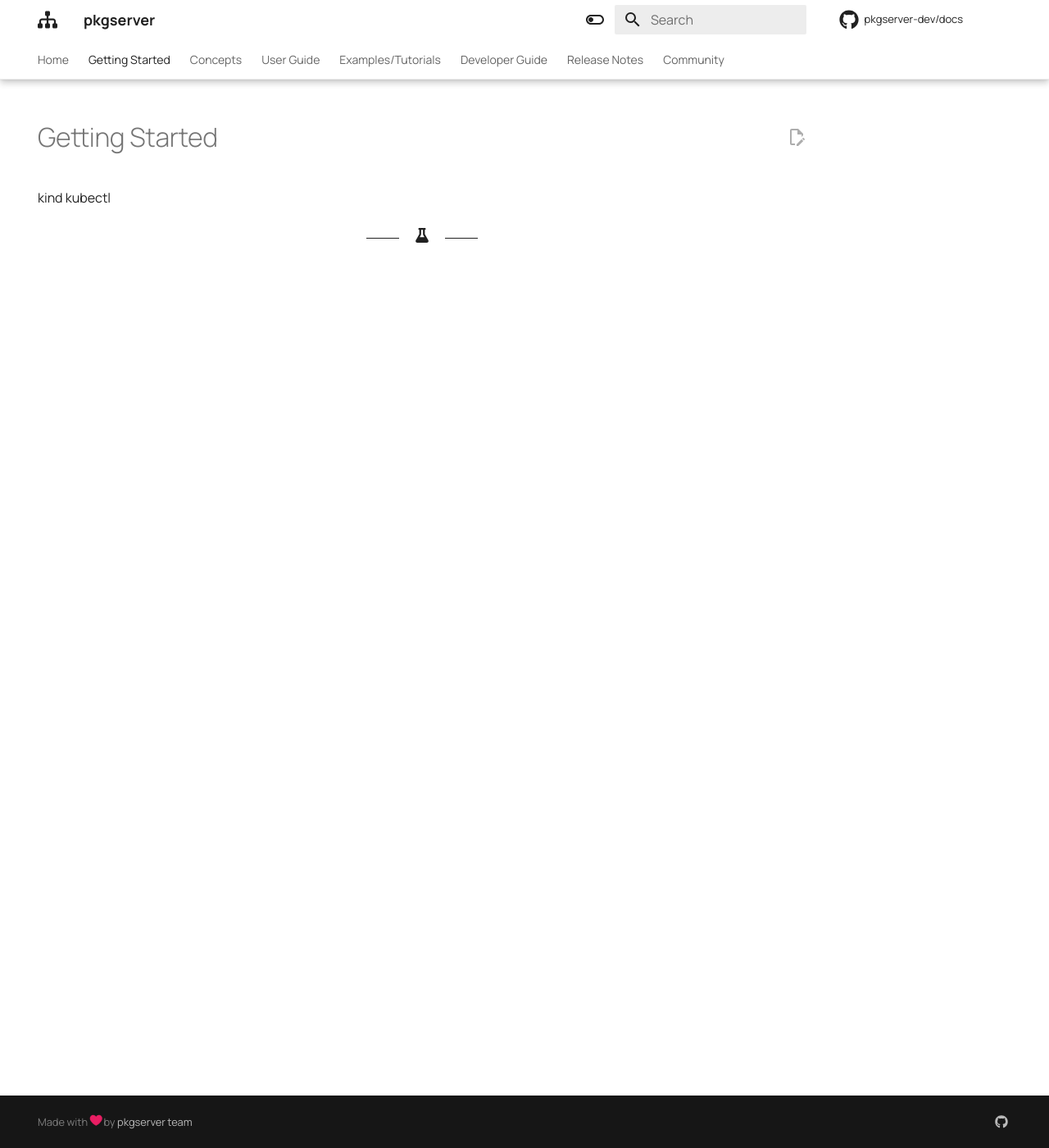
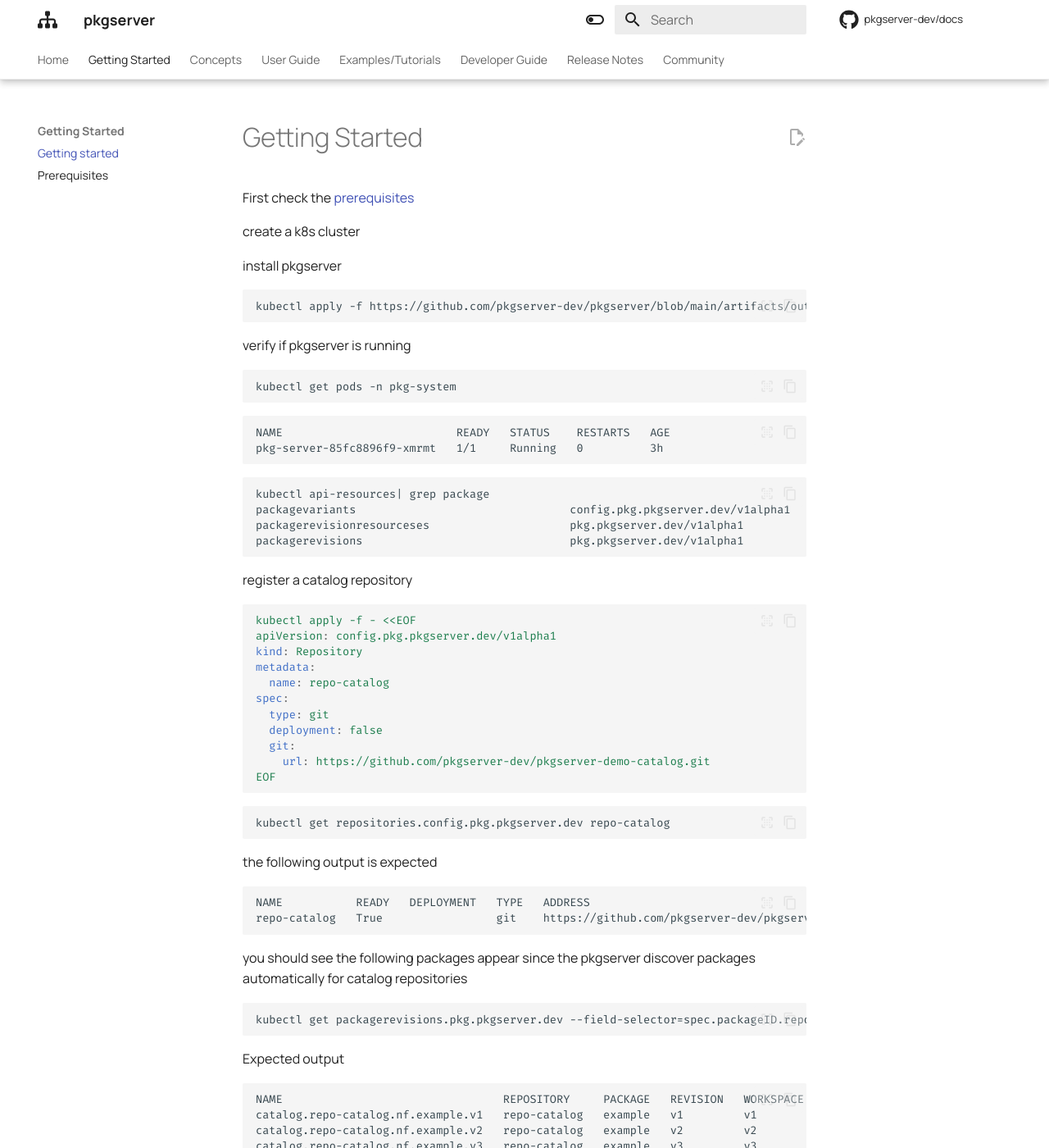
Before and after one commit to pkgserver-dev/docs, an MkDocs documentation site: the page built from docs/01-getting-started/01_install.md, in a window 1280 px wide and 1400 px high. Shown: the whole window at 82% size. Built offline with MkDocs 1.6.1 and Material for MkDocs 9.7.7, drawn with Linux system fonts in a browser that asks for light colours; comment, search, counter and statistics services are not loaded; some of the changed text lies outside the part shown.

Commit message:
updated install and prerequisites

````diff
--- a/docs/01-getting-started/01_install.md
+++ b/docs/01-getting-started/01_install.md
@@ -1,7 +1,73 @@
----
-hide:
-  - navigation
----
 
-kind
-kubectl
+# Getting Started
+
+First check the [prerequisites](./02_prereq.md)
+
+create a k8s cluster
+
+install pkgserver
+
+```
+kubectl apply -f https://github.com/pkgserver-dev/pkgserver/blob/main/artifacts/out/artifact.yaml
+```
+
+verify if pkgserver is running
+
+```
+kubectl get pods -n pkg-system
+```
+
+```
+NAME                          READY   STATUS    RESTARTS   AGE
+pkg-server-85fc8896f9-xmrmt   1/1     Running   0          3h
+```
+
+```
+kubectl api-resources| grep package
+packagevariants                                config.pkg.pkgserver.dev/v1alpha1      true         PackageVariant
+packagerevisionresourceses                     pkg.pkgserver.dev/v1alpha1             true         PackageRevisionResources
+packagerevisions                               pkg.pkgserver.dev/v1alpha1             true         PackageRevision
+```
+
+register a catalog repository
+
+```yaml
+kubectl apply -f - <<EOF
+apiVersion: config.pkg.pkgserver.dev/v1alpha1
+kind: Repository
+metadata:
+  name: repo-catalog
+spec:
+  type: git
+  deployment: false
+  git:
+    url: https://github.com/pkgserver-dev/pkgserver-demo-catalog.git
+EOF
+```
+
+```
+kubectl get repositories.config.pkg.pkgserver.dev repo-catalog
+
+```
+
+the following output is expected
+
+```
+NAME           READY   DEPLOYMENT   TYPE   ADDRESS
+repo-catalog   True                 git    https://github.com/pkgserver-dev/pkgserver-demo-catalog.git
+```
+
+you should see the following packages appear since the pkgserver discover packages automatically for catalog repositories
+
+```
+kubectl get packagerevisions.pkg.pkgserver.dev --field-selector=spec.packageID.repository=repo-catalog
+```
+
+Expected output
+
+```
+NAME                                 REPOSITORY     PACKAGE   REVISION   WORKSPACE   LIFECYCLE
+catalog.repo-catalog.nf.example.v1   repo-catalog   example   v1         v1          published
+catalog.repo-catalog.nf.example.v2   repo-catalog   example   v2         v2          published
+catalog.repo-catalog.nf.example.v3   repo-catalog   example   v3         v3          published
+```
--- a/mkdocs.yml
+++ b/mkdocs.yml
@@ -1,7 +1,9 @@
 site_name: pkgserver
 nav:
   - Home: index.md
-  - Getting Started: 01-getting-started/01_install.md
+  - Getting Started:
+    - Getting started: 01-getting-started/01_install.md
+    - Prerequisites: 01-getting-started/02_prereq.md
   - Concepts:
     - About: 02-concepts/01_about.md
     - Repository: 02-concepts/02_repository.md
````
Also changed, not shown: docs/01-getting-started/02_prereq.md (added, +81 -0 lines).
